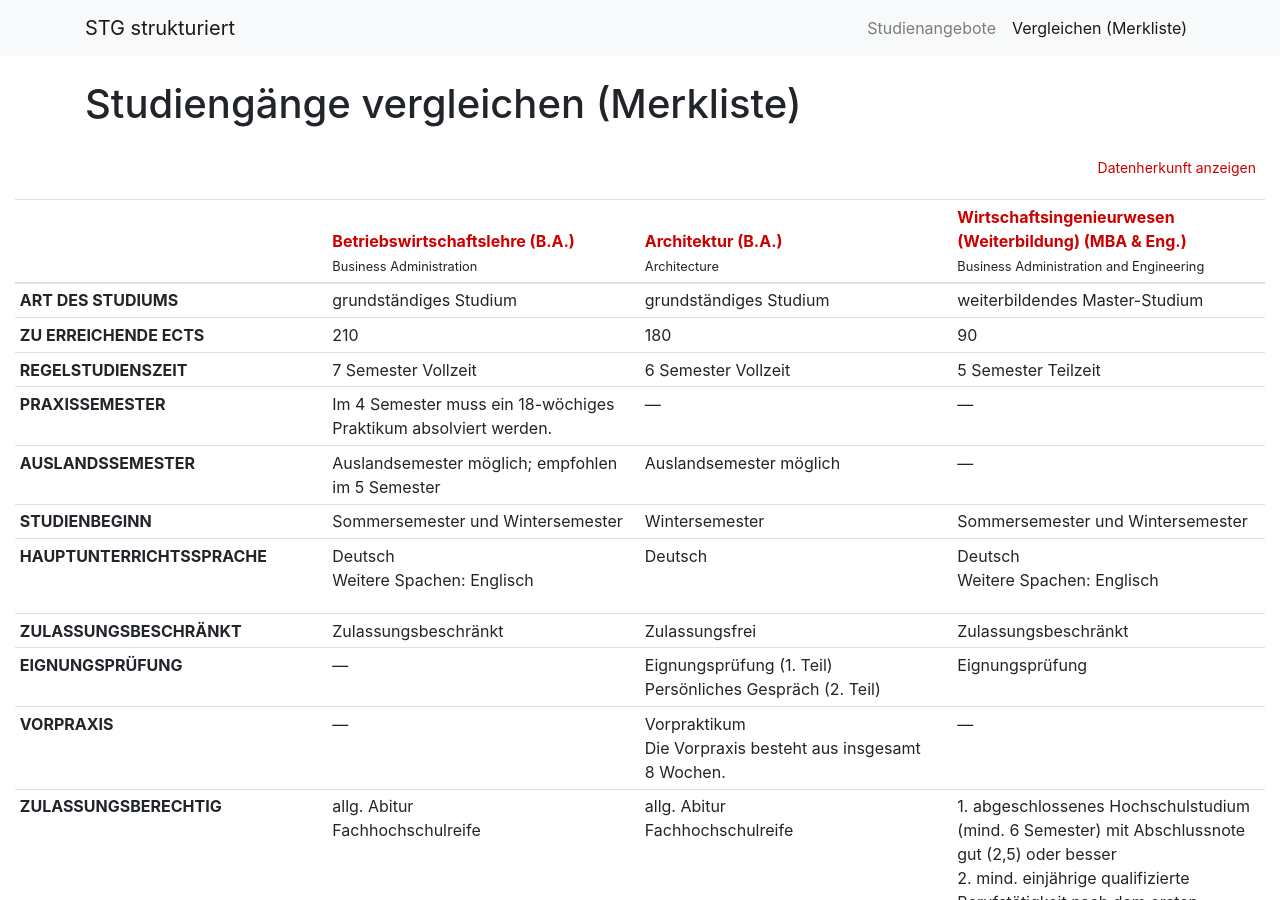
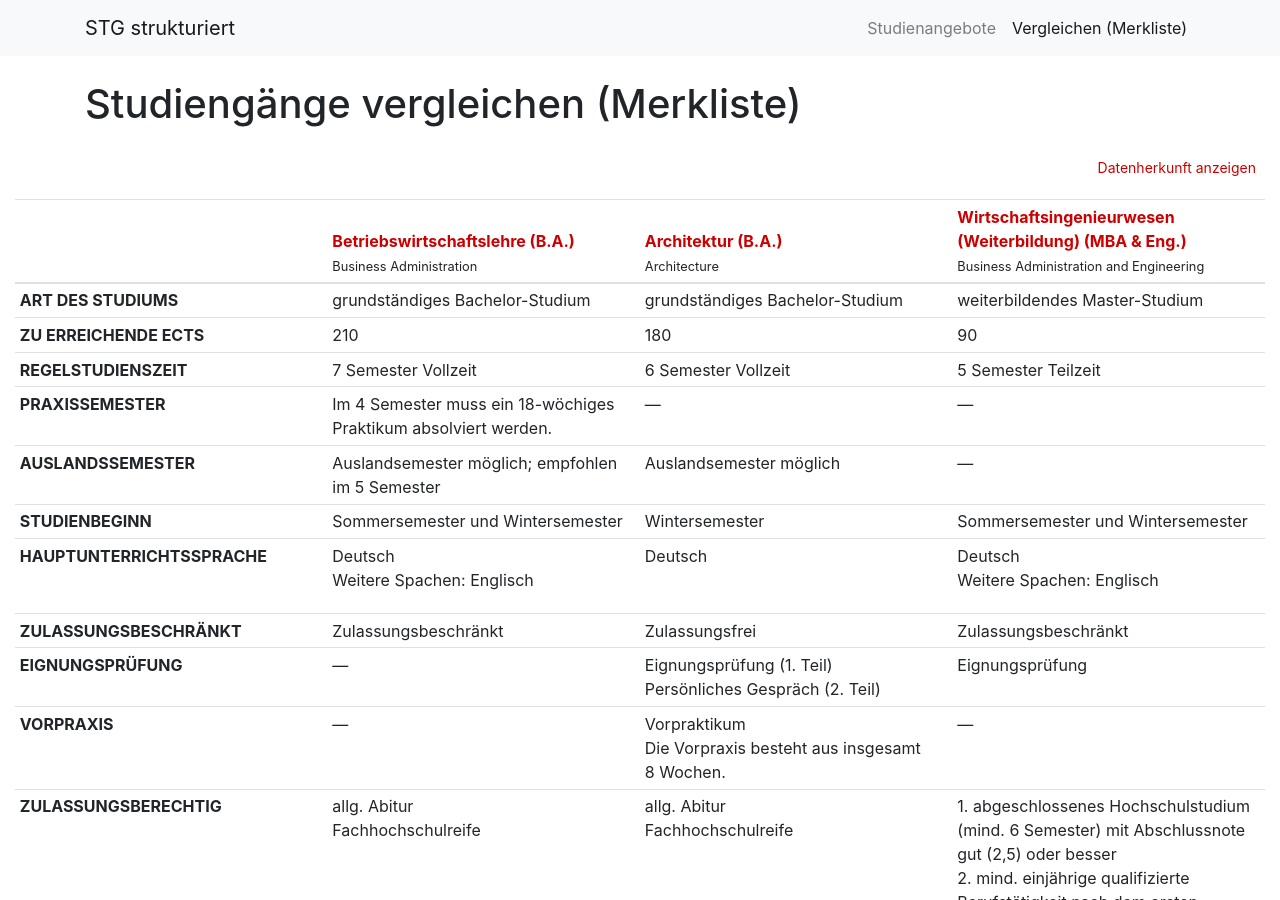
Before and after one commit to tgermer/stg, a Jekyll site: the page built from vergleichen.html, in a window 1280 px wide and 900 px high. Built offline with Jekyll 4.4.1, drawn with Linux system fonts in a browser that asks for light colours.

Commit message:
Daten ergänzt

```diff
--- a/_data/stg.yaml
+++ b/_data/stg.yaml
@@ -14,7 +14,7 @@
     # - banking
     # - business
     - money
-  studien_art: grundständiges Studium
+  studien_art: grundständiges Bachelor-Studium
   dual: true
   master_typ:
   studien_begin:
@@ -174,7 +174,7 @@
   tags:
     - architecture
     - munich
-  studien_art: grundständiges Studium
+  studien_art: grundständiges Bachelor-Studium
   dual: true
   master_typ:
   studien_begin:
```
